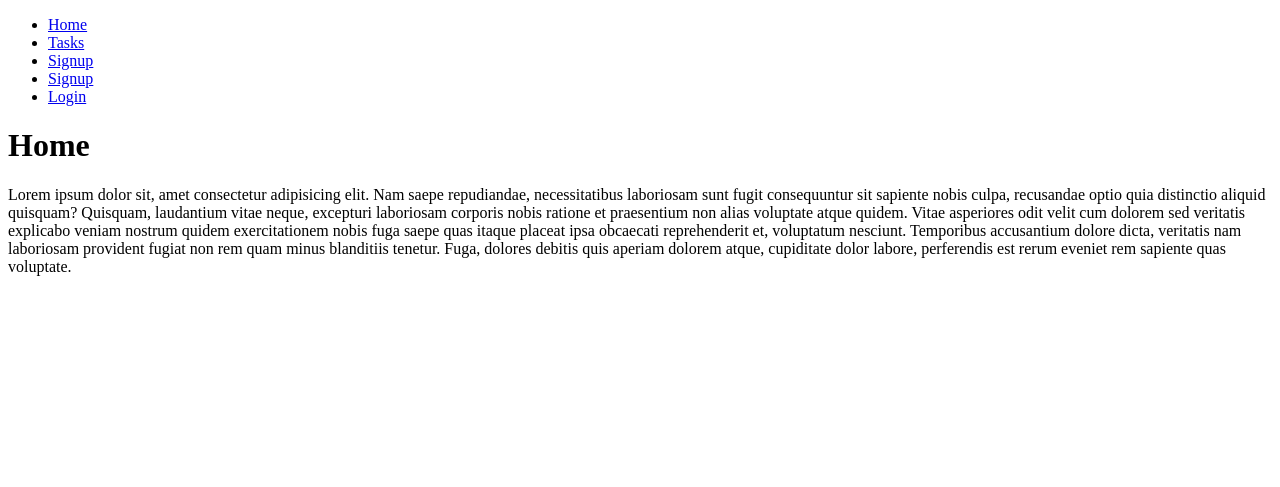
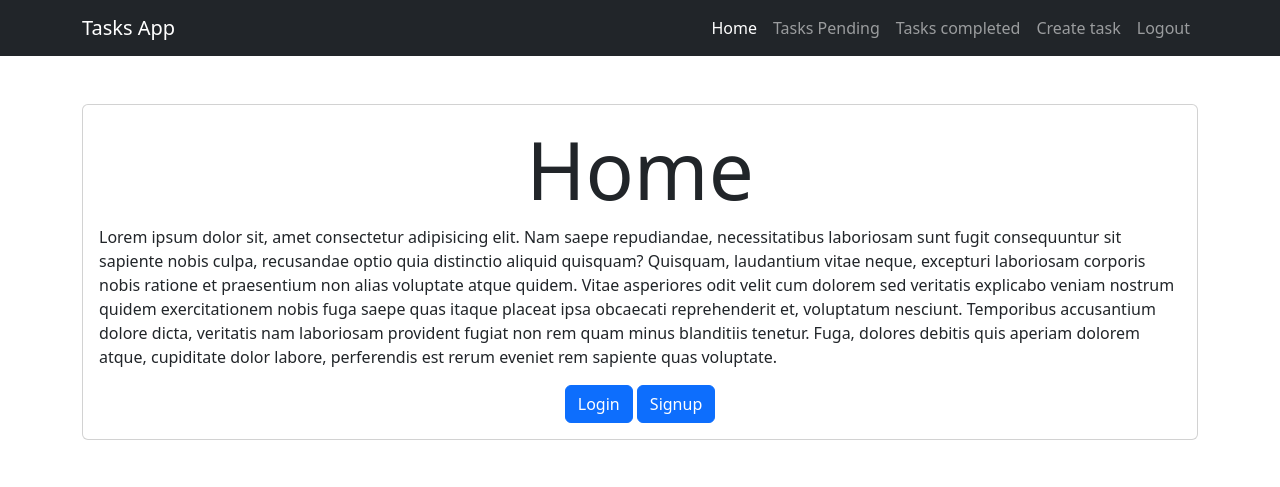
Before and after one commit to SamjNG/DjangoCRUDApplication, a Django app: page / in a window 1280 px wide. Shown: the top 487 px of the page. Run offline with Django 4.2, Linux system fonts and the light colour scheme; a user stored in the database is signed in.

Commit message:
Correciones agregadas
Mejoras de paginas y correcion de errores

```diff
--- a/djangocrud/settings.py
+++ b/djangocrud/settings.py
@@ -118,6 +118,8 @@ USE_TZ = True
 
 STATIC_URL = 'static/'
 
+LOGIN_URL = '/login'
+
 # Default primary key field type
 # https://docs.djangoproject.com/en/4.1/ref/settings/#default-auto-field
 
--- a/djangocrud/urls.py
+++ b/djangocrud/urls.py
@@ -19,9 +19,14 @@ from tasks import views
 
 urlpatterns = [
     path('admin/', admin.site.urls),
-    path('', views.home, name='home' ),
+    path('', views.home, name='home'),
     path('signup/', views.signup, name='signup'),
     path('tasks/', views.tasks, name='tasks'),
+    path('tasks_completed/', views.tasks_completed, name='tasks_completed'),
+    path('tasks/create/', views.create_task, name='create_task'),
+    path('tasks/<int:task_id>/', views.task_detail, name='task_detail'),
+    path('tasks/<int:task_id>/complete', views.complete_task, name='complete_task'),
+    path('tasks/<int:task_id>/delete', views.delete_task, name='delete_task'),
     path('logout/', views.signout, name='logout'),
     path('login/', views.signin, name='login')
 ]
--- a/tasks/models.py
+++ b/tasks/models.py
@@ -6,7 +6,7 @@ class Task(models.Model):
     title = models.CharField(max_length=100)
     description = models.TextField(blank=True)
     created = models.DateTimeField(auto_now_add=True)
-    datecompleted = models.DateTimeField(null=True)
+    datecompleted = models.DateTimeField(null=True, blank=True)
     important = models.BooleanField(default=False)
     user = models.ForeignKey(User, on_delete=models.CASCADE)
 
--- a/tasks/templates/base.html
+++ b/tasks/templates/base.html
@@ -5,33 +5,45 @@
     <meta http-equiv="X-UA-Compatible" content="IE=edge">
     <meta name="viewport" content="width=device-width, initial-scale=1.0">
     <title>Django CRUD Application</title>
+    <link rel="stylesheet" href="https://cdn.jsdelivr.net/npm/bootstrap@5.3.0-alpha1/dist/css/bootstrap.min.css">
 </head>
 <body>
 
-    <nav>
-        <ul>
-            <li>
-                <a href="/">Home</a>
+    <nav class="navbar navbar-expand-lg bg-dark navbar-dark">
+        <div class="container">
+            <a class="navbar-brand" href="/">Tasks App</a>
+            <button class="navbar-toggler" type="button" data-bs-toggle="collapse" data-bs-target="#navbarNav" aria-controls="navbarNav" aria-expanded="false" aria-label="Toggle navigation">
+                <span class="navbar-toggler-icon"></span>
+            </button>
+            <div class="collapse navbar-collapse" id="navbarNav">
+            <ul class="navbar-nav ms-auto">
+                {% if user.is_authenticated %}
+                <li class="nav-item">
+                    <a class="nav-link active" aria-current="page" href="/">Home</a>
                 </li>
-            <li>
-                <a href="/tasks">Tasks</a>
+                <li class="nav-item">
+                    <a href="/tasks/" class="nav-link">Tasks Pending</a>
                 </li>
-            <li>
-                <a href="/signup">Signup</a>
+                <li class="nav-item">
+                    <a href="/tasks_completed/" class="nav-link">Tasks completed</a>
                 </li>
-            {% if user.is_aunthenticated %}
-            <li>
-                <a href="/logout">Logout</a>
+                <li class="nav-item">
+                    <a href="/tasks/create/" class="nav-link">Create task</a>
+                </li>
+                <li class="nav-item">
+                    <a href="/logout" class="nav-link">Logout</a>
                 </li>
                 {% else %}
-            <li>
-                <a href="/signup">Signup</a>
+                <li class="nav-item">
+                    <a href="/login" class="nav-link">Login</a>
                 </li>
-            <li>
-                <a href="/login">Login</a>
+                <li class="nav-item">
+                    <a href="/signup" class="nav-link">Signup</a>
                 </li>
                 {% endif %}
             </ul>
+            </div>
+        </div>
     </nav>
 
     {% block content%}
--- a/tasks/templates/home.html
+++ b/tasks/templates/home.html
@@ -1,10 +1,30 @@
 {% extends 'base.html' %}
 
 {% block content %}
-<h1>Home</h1>
-<p>Lorem ipsum dolor sit, amet consectetur adipisicing elit. Nam saepe repudiandae, necessitatibus laboriosam sunt fugit consequuntur sit sapiente nobis culpa,
-    recusandae optio quia distinctio aliquid quisquam? Quisquam, laudantium vitae neque, excepturi laboriosam corporis nobis ratione et praesentium non alias voluptate
-    atque quidem. Vitae asperiores odit velit cum dolorem sed veritatis explicabo veniam nostrum quidem exercitationem nobis fuga saepe quas itaque placeat ipsa obcaecati
-    reprehenderit et, voluptatum nesciunt. Temporibus accusantium dolore dicta, veritatis nam laboriosam provident fugiat non rem quam minus blanditiis tenetur.
-    Fuga, dolores debitis quis aperiam dolorem atque, cupiditate dolor labore, perferendis est rerum eveniet rem sapiente quas voluptate.</p>
+
+<main class="container py-5">
+<section class="card card-body">
+        <h1 class="display-1 text-center">Home</h1>
+        <p>Lorem ipsum dolor sit, amet consectetur adipisicing elit. Nam saepe repudiandae,
+        necessitatibus laboriosam sunt fugit consequuntur sit sapiente nobis culpa,
+        recusandae optio quia distinctio aliquid quisquam? Quisquam, laudantium
+        vitae neque, excepturi laboriosam corporis nobis ratione et praesentium non
+        alias voluptate atque quidem. Vitae asperiores odit velit cum dolorem sed
+        veritatis explicabo veniam nostrum quidem exercitationem nobis fuga saepe
+        quas itaque placeat ipsa obcaecati reprehenderit et, voluptatum nesciunt.
+        Temporibus accusantium dolore dicta, veritatis nam laboriosam provident
+        fugiat non rem quam minus blanditiis tenetur. Fuga, dolores debitis quis
+        aperiam dolorem atque, cupiditate dolor labore, perferendis est rerum
+        eveniet rem sapiente quas voluptate.</p>
+
+        <div class="text-center">
+            <a class="btn btn-primary" href="/login/">
+                Login
+            </a>
+            <a class="btn btn-primary" href="/signup">
+                Signup
+            </a>
+        </div>
+    </section>
+</main>
 {% endblock %}
--- a/tasks/views.py
+++ b/tasks/views.py
@@ -1,8 +1,12 @@
-from django.shortcuts import render, redirect
+from django.shortcuts import render, redirect, get_object_or_404
 from django.http import HttpResponse
 from django.contrib.auth.forms import UserCreationForm, User, AuthenticationForm
 from django.contrib.auth import login, logout, authenticate
 from django.db import IntegrityError
+from .forms import TaskForm
+from .models import Task
+from django.utils import timezone
+from django.contrib.auth.decorators import login_required
 
 # Create your views here.
 
@@ -17,8 +21,8 @@ def signup(request):
     else:
         if request.POST['password1'] == request.POST['password2']:
             try:
-                user = User.objects.createuser(username=request.POST['username'],
-                                               password=request.POST['password1'])
+                user = User.objects.create_user(username=request.POST['username'],
+                                                password=request.POST['password1'])
                 user.save()
                 login(request, user)
                 return redirect('tasks')
@@ -37,9 +41,68 @@ def signup(request):
         'form': UserCreationForm
     })
 
+@login_required
 def tasks(request):
-    return render(request, 'tasks.html')
+    tasks = Task.objects.filter(user=request.user, datecompleted__isnull=True)
+    return render(request, 'tasks.html', {'tasks':tasks})
 
+@login_required
+def tasks_completed(request):
+    tasks = Task.objects.filter(user=request.user, datecompleted__isnull=False).order_by('-datecompleted')
+    return render(request, 'tasks.html', {'tasks':tasks})
+
+@login_required
+def create_task(request):
+    if request.method == 'GET':
+        return render(request, 'create_task.html', {
+            'form':TaskForm
+        })
+    else:
+        try:
+            form =TaskForm(request.POST)
+            new_task = form.save(commit=False)
+            new_task.user = request.user
+            new_task.save()
+            return redirect('tasks')
+        except:
+            return render(request, 'create_task.html', {
+                'form':TaskForm,
+                'error': 'Please provide valid data'
+                })
+
+# Update Task
+@login_required
+def task_detail(request, task_id):
+    if request.method == 'GET':
+        task = get_object_or_404(Task, pk=task_id, user=request.user)
+        form = TaskForm(instance=task)
+        return render(request, 'task_detail.html', {'task': task, 'form': form})
+    else:
+        try:
+            task = get_object_or_404(Task, pk=task_id, user=request.user)
+            form = TaskForm(request.POST, instance=task)
+            form.save()
+            return redirect('tasks')
+        except ValueError:
+            return render(request, "task_detail.html", { 'task': task, 'form': form,
+            'error': "Error updating task"})
+
+@login_required
+def complete_task(request, task_id):
+    task = get_object_or_404(Task, pk=task_id, user = request.user)
+    if request.method == 'POST':
+            task.datecompleted = timezone.now()
+            task.save()
+            return redirect('tasks')
+
+@login_required
+def delete_task(request, task_id):
+    task = get_object_or_404(Task, pk=task_id, user = request.user)
+    if request.method == 'POST':
+            task.delete()
+            return redirect('tasks')
+
+@login_required
 def signout(request):
     logout(request)
     return redirect('home')
```
Also changed, not shown: tasks/forms.py (added, +13 -0 lines), tasks/templates/create_task.html (added, +21 -0 lines), tasks/templates/login.html (+23 -8 lines), tasks/templates/signup.html (+28 -8 lines), tasks/templates/task_detail.html (added, +38 -0 lines), tasks/templates/tasks.html (+25 -1 lines), db.sqlite3. Lines whose indentation alone changed are shown as unchanged.
